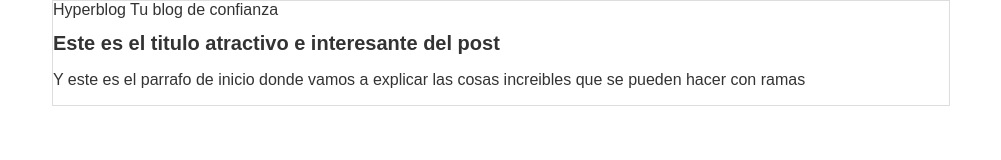
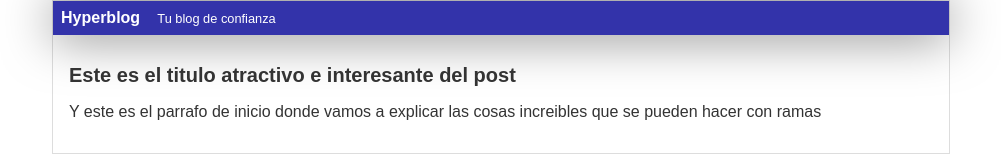
Before and after one commit to brayancaselles/hyperblog, a plain HTML site: page proyecto1/blogpost.html in a window 1280 px wide. Shown: the whole page, without its empty margins (139-1140 px from the left). Drawn offline with Linux system fonts and the light colour scheme; a script that the page names is missing.

Commit message:
css Final

```diff
--- a/proyecto1/css/estilos.css
+++ b/proyecto1/css/estilos.css
@@ -7,6 +7,23 @@ body
     margin: 0px;
     padding: 0px;
 }
+#cabecera
+{
+    background: #33a;
+    box-shadow: 0px 2px 50px 0px rgba(0,0,0,0.5);
+    color: white;
+    font-weight: bold;
+    margin: 0;
+    padding: 0.5em;
+}
+
+#cabecera #tagline
+{
+    padding: 0 0 0 1em;
+    font-weight: normal;
+    font-size: 0.8em;
+}
+
 #container
 {
     width: 70%;
@@ -20,3 +37,7 @@ body
     font-size: 20px;
 
 }
+#post
+{
+    padding: 1em;
+}
```
